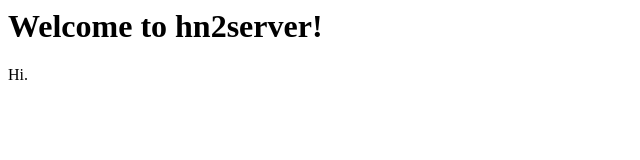
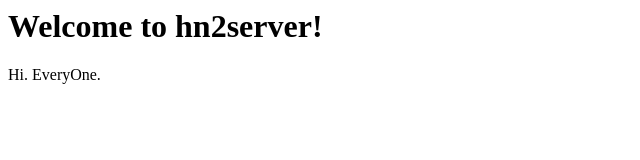
Before and after one commit to Hoooon22/hn2server, a plain HTML site: page index.html in a window 1280 px wide. Shown: the full height of the page, 0-640 px from the left. Drawn offline with Linux system fonts and the light colour scheme.

Commit message:
everyone

```diff
--- a/index.html
+++ b/index.html
@@ -4,6 +4,6 @@
   </head>
   <body>
     <h1>Welcome to hn2server!</h1>
-    <p>Hi.</p>
+    <p>Hi. EveryOne.</p>
   </body>
 </html>
```
